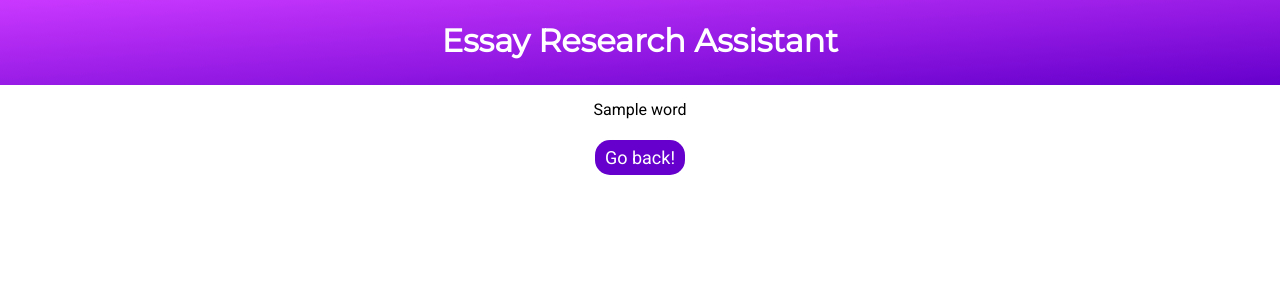
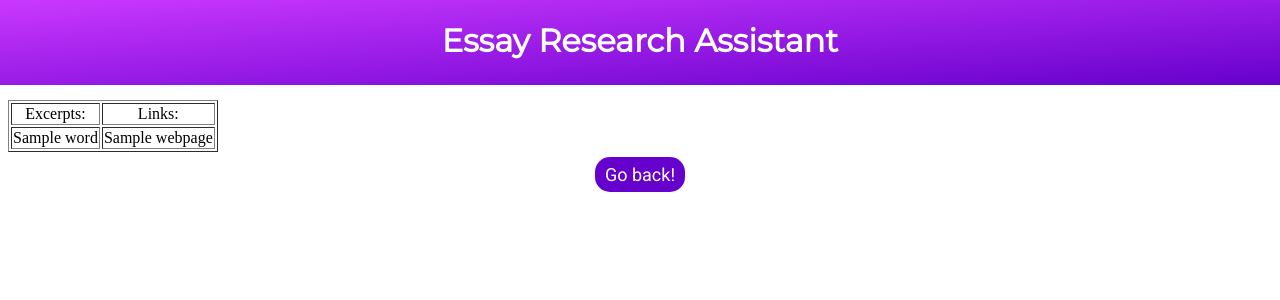
Before and after one commit to MousaZourob/EssayResearcher, a Flask app: template templates/research.html in a window 1280 px wide. Shown: the top 300 px of the page. Run offline with Flask 2, Linux system fonts and the light colour scheme; the template is opened without the code that fills it: most values are stand-ins (such as "Sample title", 1, 10 or a date in 2020).

Commit message:
displays info and links in table format

```diff
--- a/main.py
+++ b/main.py
@@ -109,7 +109,7 @@ def research(words):                                        # Defines and render
 	for i in range(len(links)):
 		paragraphs.append(get_paragraphs(links[i], topic, keywords))
 
-	return render_template("research.html", content=paragraphs)	# Renders website
+	return render_template("research.html", content=paragraphs, webpages=links)	# Renders website
 
 if __name__ == "__main__":  # Runs website
 	app.run(debug=True)
--- a/templates/research.html
+++ b/templates/research.html
@@ -5,11 +5,20 @@
 {% endblock %}
 
 {% block content %}
-    {% for word in content %}
-        {% if not word == None %}
-            <p> {{word}} </p>
-        {% endif %}
-    {% endfor %}
+    <table border="1">
+        <tr>
+            <td> Excerpts: </td>
+            <td> Links: </td>
+        </tr>
+        {% for i in range(content|length) %}
+            {% if not content[i] == None %}
+                <tr>
+                    <td> {{content[i]}} </td>
+                    <td> {{webpages[i]}} </td>
+                </tr>
+            {% endif %}
+        {% endfor %}
+    </table>
     <form action="./#">
         <input type="submit" value="Go back!" />
     </form>
```
